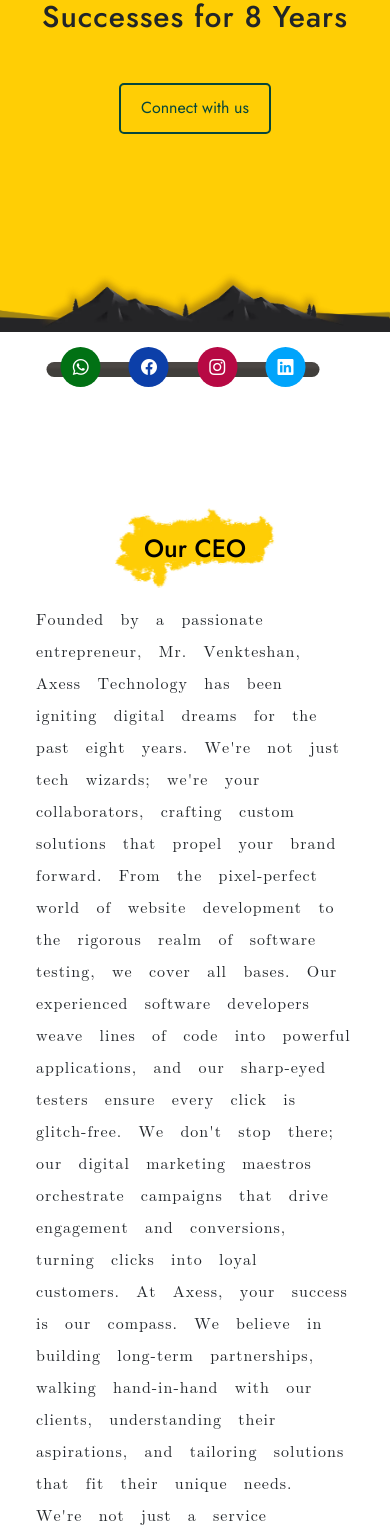
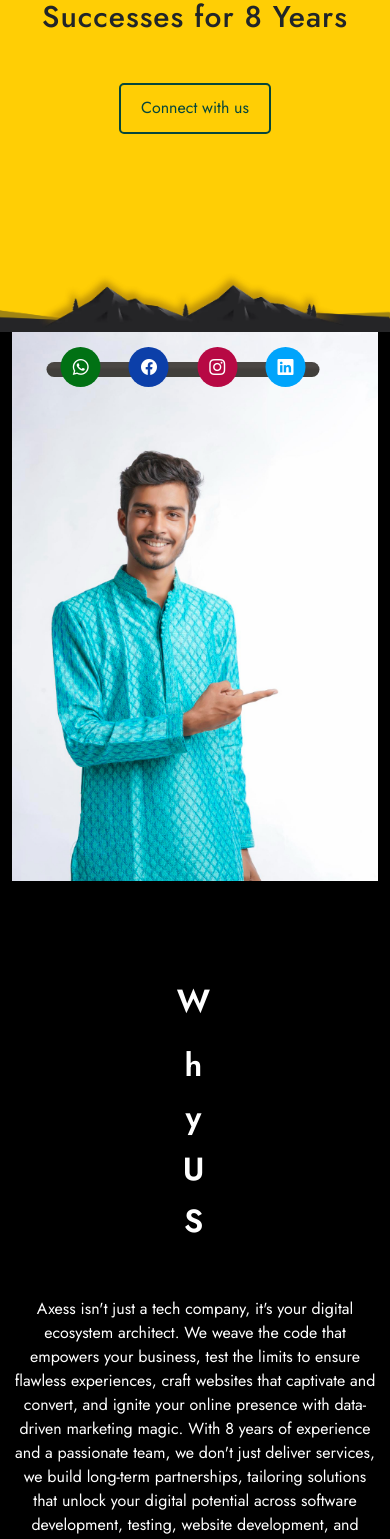
Before and after one commit to axessmongo/AxessTechnology-project, a React (Vite) app in the folder client/: page /about in a window 390 px wide. Shown: the part 447-1986 px from the top of the page. Built offline with nearby package versions, Linux system fonts and the light colour scheme.

Commit message:
added content

```diff
--- a/client/src/About.jsx
+++ b/client/src/About.jsx
@@ -4,6 +4,7 @@ import Navbar from "./components/Navbar";
 import Banner from "./components/Banner";
 // import AboutImage from '../src/assets/images/About2.jpg';
 import success from "../src/assets/images/about/success.svg";
+import whyus from "../src/assets/images/about/whyus.jpg"
 // import rightway from '../src/assets/images/about/rightway.jpg'
 import Footer from "./components/Footer";
 import { Link } from "react-router-dom";
@@ -16,6 +17,49 @@ function About() {
         h1={"About Us"}
         h2={"Axess Technology: Weaving Digital Successes for 8 Years"}
       />
+
+      <div className="container-fluid bg-black">
+        <div className="row justify-content-around">
+          <div className="col-md-5">
+            <div className="">
+              <img src={whyus} alt="whyus" />
+            </div>
+          </div>
+          <div className="col-md-1 text-center mt-5 text-white">
+            <div className=" mt-5">
+              <p className="primary-header">W</p>
+            </div>
+            <div>
+              <p className="primary-header mb-1">h</p>
+            </div>
+            <div>
+              <p className="primary-header mb-1">y</p>
+            </div>
+            <div>
+              <p className="primary-header mb-1">U</p>
+            </div>
+            <div>
+              <p className="primary-header mb-1">S</p>
+            </div>
+            {/* <div>
+              <p className="primary-header mb-1">e</p>
+            </div>
+            <div>
+              <p className="primary-header mb-1">s</p>
+            </div>
+            <div>
+              <p className="primary-header mb-1">s</p>
+            </div> */}
+
+          </div>
+          <div className="col-md-4 mt-5">
+            <div className="row text-white text-center">
+                <p>Axess isn't just a tech company, it's your digital ecosystem architect. We weave the code that empowers your business, test the limits to ensure flawless experiences, craft websites that captivate and convert, and ignite your online presence with data-driven marketing magic. With 8 years of experience and a passionate team, we don't just deliver services, we build long-term partnerships, tailoring solutions that unlock your digital potential across software development, testing, website development, and digital marketing. Let's write your digital success story together.</p>
+            </div>
+          </div>
+        </div>
+      </div>
+
       <div className="container">
         <div className=" pt-3 row mt-5 justify-content-end">
           <div className="col-md-8 mt-5">
--- a/client/src/assets/css/About.scss
+++ b/client/src/assets/css/About.scss
@@ -20,6 +20,7 @@
     background: #efefef;
     object-fit: cover;
 }
+
 
 .rounded-img img {
     border-radius: 50%;
--- a/client/src/assets/css/footer.scss
+++ b/client/src/assets/css/footer.scss
@@ -8,3 +8,11 @@
         transform: scale(1.2); /* Adjust the scale factor as needed */
       }
   }
+
+  .concolor{
+    color: #f7851d;
+  }
+
+  .meta{
+    color: #b60843;
+  }
--- a/client/src/components/Footer.jsx
+++ b/client/src/components/Footer.jsx
@@ -221,11 +221,11 @@ function Footer() {
                                 </div>
                                 <div className="row">
                                     <div className="col-md-4" data-aos='zoom-out'>
-                                        <p>WhatsApp: <Link to={"+91 90425 77261"} className='text-decoration-none'> +91 73581 04213 </Link></p>
-                                        <p>Instagram: <a className='text-decoration-none' href="https://www.instagram.com/axess_technology?igsh=MXQ2MXdpZzJnaHo2aw==">axess_technology</a></p>
+                                        <p>WhatsApp: <Link to={"+91 90425 77261"} className='text-decoration-none concolor'> +91 73581 04213 </Link></p>
+                                        <p>Instagram: <a className='text-decoration-none meta' href="https://www.instagram.com/axess_technology?igsh=MXQ2MXdpZzJnaHo2aw==">axess_technology</a></p>
                                     </div>
                                     <div className="col-md-4" data-aos='zoom-out'>
-                                        <p>Phone:<Link to={"+91 90425 77261"} className='text-decoration-none'> +91 90425 77261</Link></p>
+                                        <p>Phone:<Link to={"+91 90425 77261"} className='text-decoration-none concolor'> +91 90425 77261</Link></p>
                                         <p>Email : <a className='text-decoration-none' href="mailto:info@axesstechnology.in">info@axesstechnology.in</a></p>
 
                                     </div>
@@ -290,7 +290,7 @@ function Footer() {
 
                         <div className="col-md-4" data-aos='fade-up' data-aos-duration='700'>
                             <div>
-                                <p className='gold-text-2 fw-bolder text-center mb-1'>Social media</p>
+                                <p className='gold-text-2 fw-bolder text-center mb-3'>Social media</p>
                                 <p className='text-center primary-text mb-3'>Follow Us on Social Media.</p>
                                 <ul className='list-unstyled d-flex justify-content-center'>
                                     <li className='zoom-effect'><Link to={'https://www.facebook.com/axesstechnology?mibextid=ZbWKwL'} target='_blank'><i className="bi bi-facebook bg-img-1"></i></Link></li>
```
Also changed, not shown: client/src/assets/images/about/rightway.jpg (deleted), client/src/assets/images/about/whyus.jpg (added).
